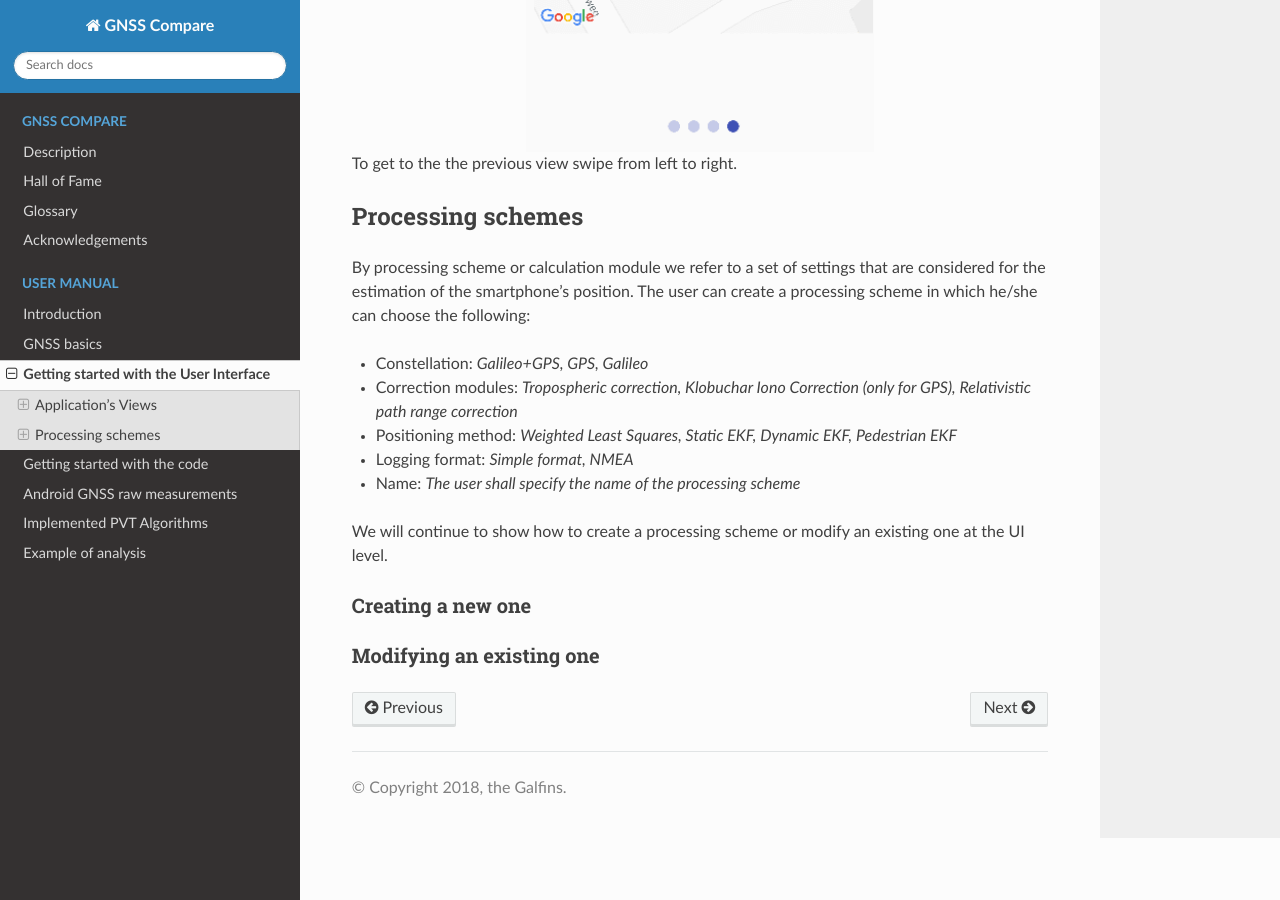
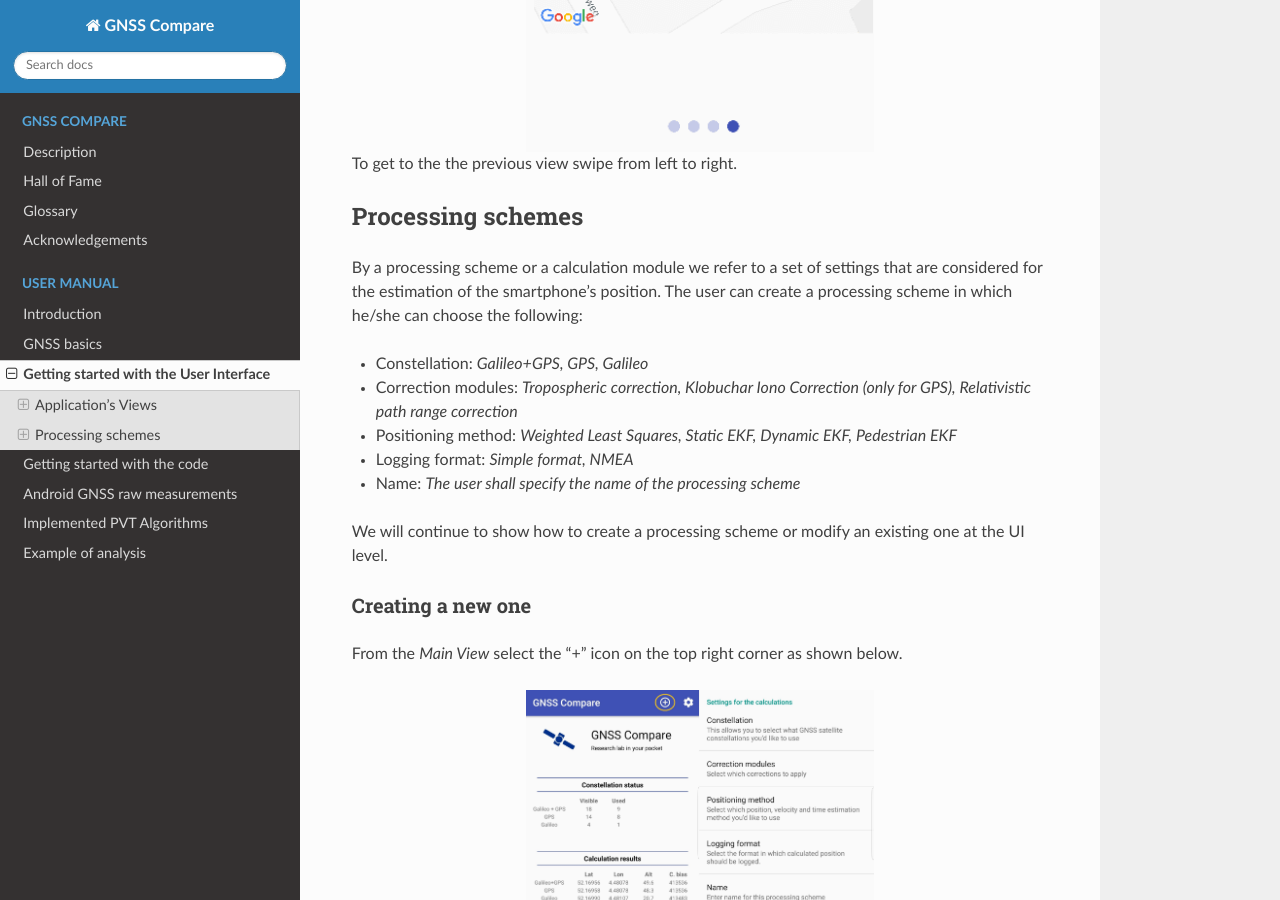
Before and after one commit to TheGalfins/GNSS_Compare, a Sphinx documentation site: the page built from docs/user_manual/ui_description.rst, in a window 1280 px wide and 900 px high, scrolled down 4623 px. Built offline with Sphinx 7.4.7 and the Read the Docs theme 2.0.0, drawn with Linux system fonts in a browser that asks for light colours; pages that are not in the unit, such as notebooks, are missing from menus.

Commit message:
Testing merged jpg files

```diff
--- a/docs/user_manual/ui_description.rst
+++ b/docs/user_manual/ui_description.rst
@@ -94,7 +94,7 @@
 Processing schemes
 ===================
 
-By processing scheme or calculation module we refer to a set of settings that are considered for the estimation of the
+By a processing scheme or a calculation module we refer to a set of settings that are considered for the estimation of the
 smartphone's position. The user can create a processing scheme in which he/she can choose the following:
 
 - Constellation: *Galileo+GPS, GPS, Galileo*
@@ -112,6 +112,13 @@
 Creating a new one
 ------------------
 
+From the *Main View* select the "+" icon on the top right corner as shown below.
+
+.. image:: img/MainViewCreate2.jpg
+      :width: 50%
+      :align: center
+
+
 
 Modifying an existing one
 -------------------------
```
Also changed, not shown: docs/user_manual/img/MainViewCreate.jpg (added), docs/user_manual/img/MainViewCreate2.jpg (added).
